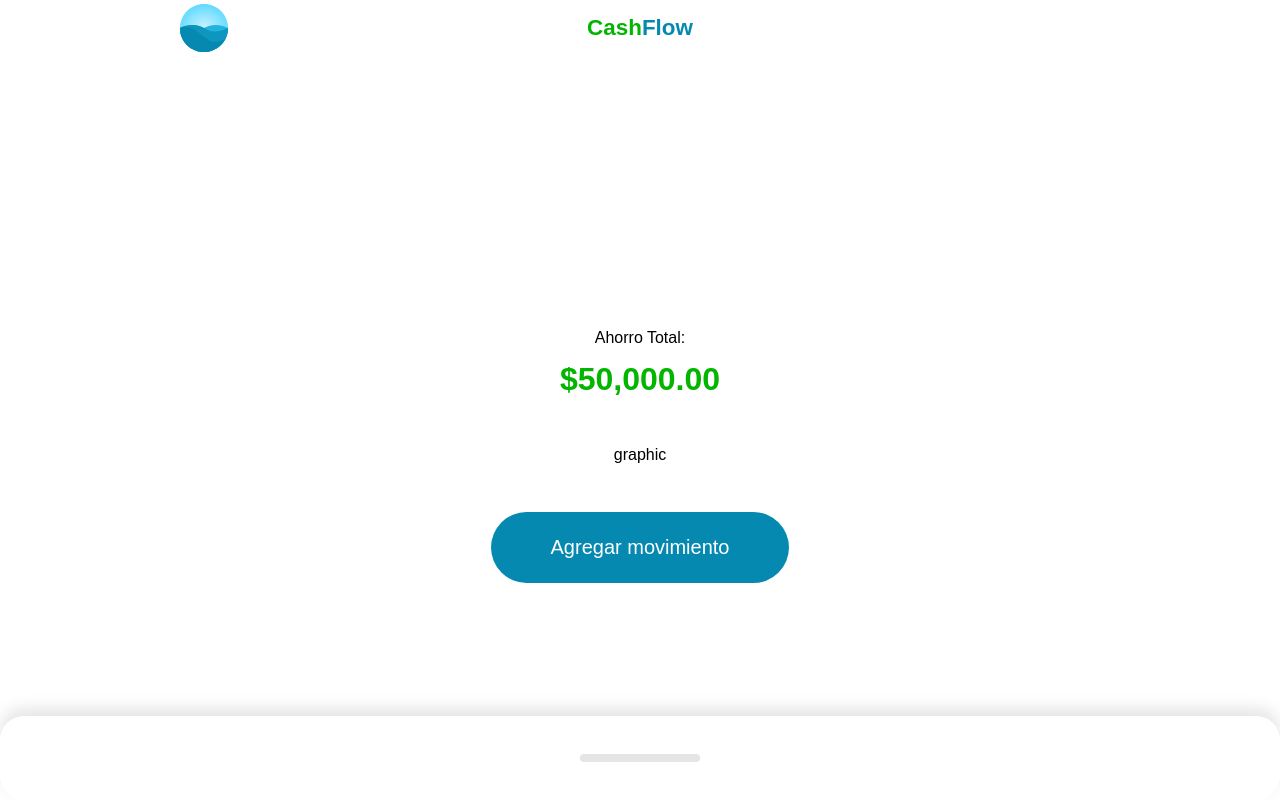
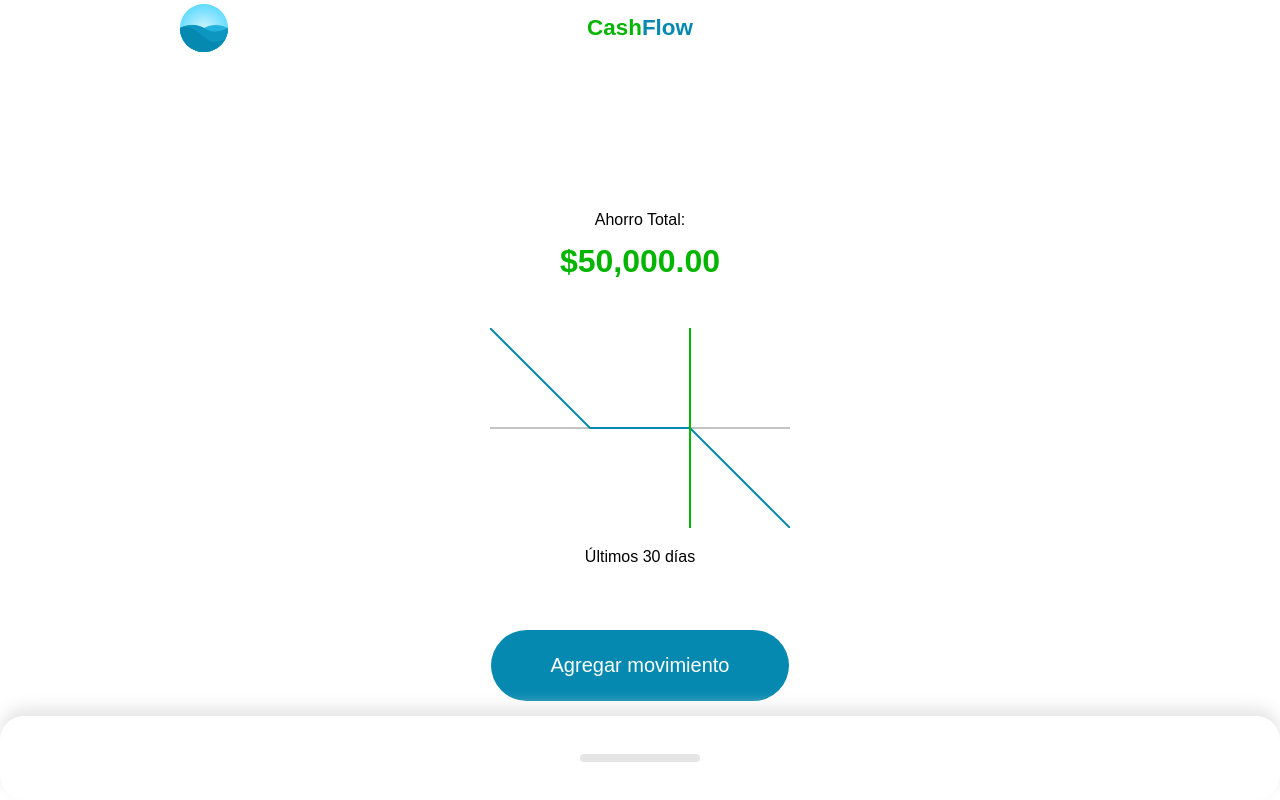
Before and after one commit to AbiPineda/Control-de-Gastos, a Vue app in the folder cash/: page / in a window 1280 px wide. Shown: the top 800 px of the page. Built offline with nearby package versions, Linux system fonts and the light colour scheme.

Commit message:
Creación del SVG del gráfico

```diff
--- a/cash/src/components/ActionButtonCash.vue
+++ b/cash/src/components/ActionButtonCash.vue
@@ -64,6 +64,8 @@
 form {
   font-size: 1.24rem;
   width: 100%;
+    background: #fff;
+
 }
 
 form .action {
--- /dev/null
+++ b/cash/src/components/GraphicCash.vue
@@ -0,0 +1,39 @@
+<template>
+  <div>
+    <svg viewBox="0 0 300 200">
+      <line
+        stroke="#c4c4c4"
+        stroke-width="2"
+        x1="0"
+        y1="100"
+        x2="300"
+        y2="100"
+      />
+      <polyline
+        fill="none"
+        stroke="#0689B0"
+        stroke-width="2"
+        points="0,0 100,100 200,100 300,200"
+      />
+      <line
+        stroke="#04b500"
+        stroke-width="2"
+        x1="200"
+        y1="0"
+        x2="200"
+        y2="200"
+      />
+    </svg>
+    <p>Últimos 30 días</p>
+  </div>
+</template>
+
+<style scoped>
+svg {
+  width: 100%;
+}
+
+p {
+  text-align: center;
+}
+</style>
--- a/cash/src/components/HomeCash.vue
+++ b/cash/src/components/HomeCash.vue
@@ -10,7 +10,9 @@
         :total-amount="50000"
         :amount="amount"
       >
-        <template #graphicSlot> graphic </template>
+        <template #graphicSlot>
+          <GraphicCashVue/>
+        </template>
 
         <template #actionSlot>
           <ActionButtonCashVue/>
@@ -32,7 +34,7 @@
 import ResumeCashVue from "./Resume/IndexResume.vue";
 import MovementsCashVue from "./Movements/IndexMovements.vue";
 import ActionButtonCashVue from "./ActionButtonCash.vue";
-
+import GraphicCashVue from "./GraphicCash.vue";
 export default {
   components: {
     LayoutCashVue,
@@ -40,6 +42,7 @@
     ResumeCashVue,
     MovementsCashVue,
     ActionButtonCashVue,
+    GraphicCashVue,
   },
   data() {
     return {
```
